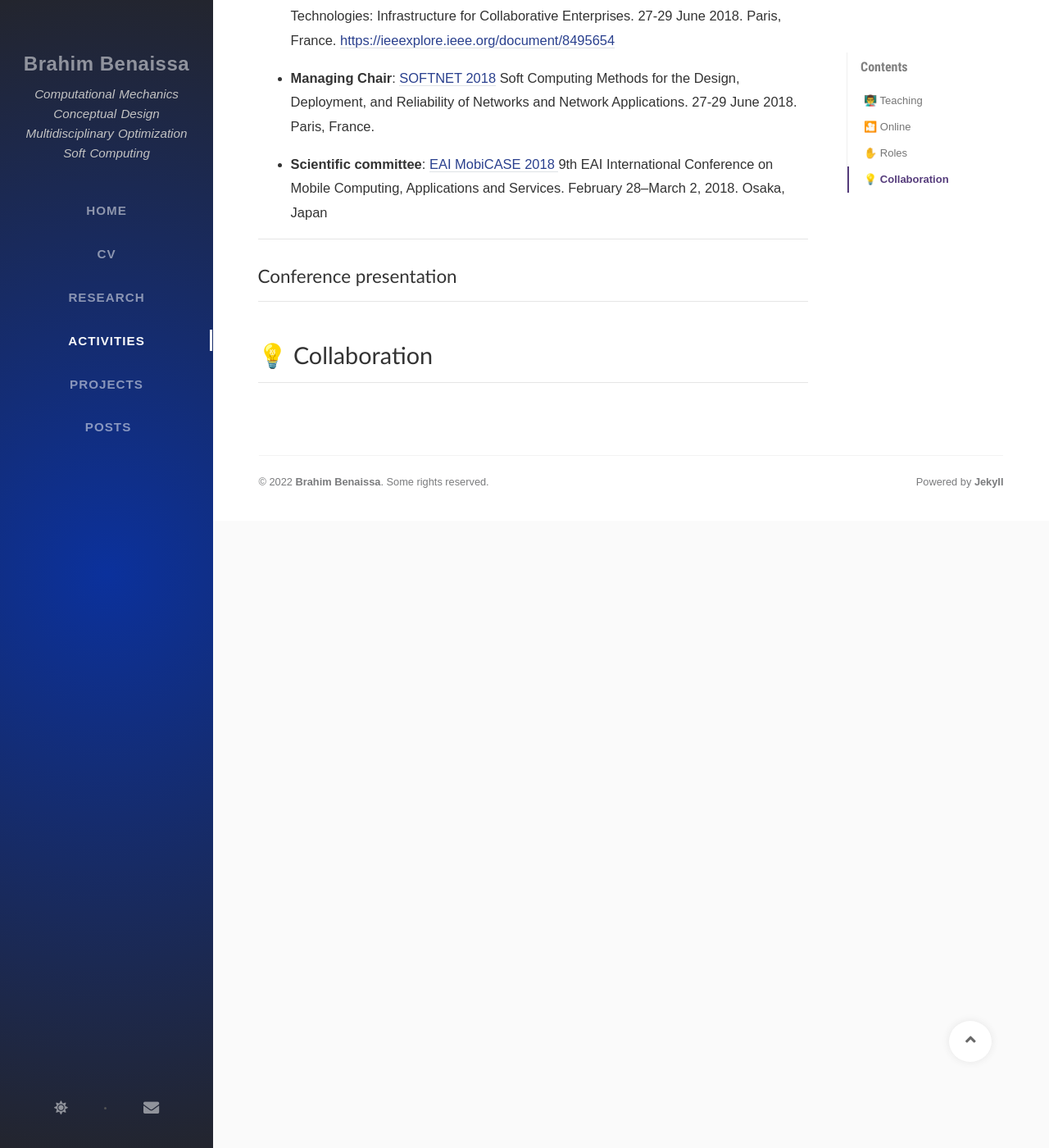
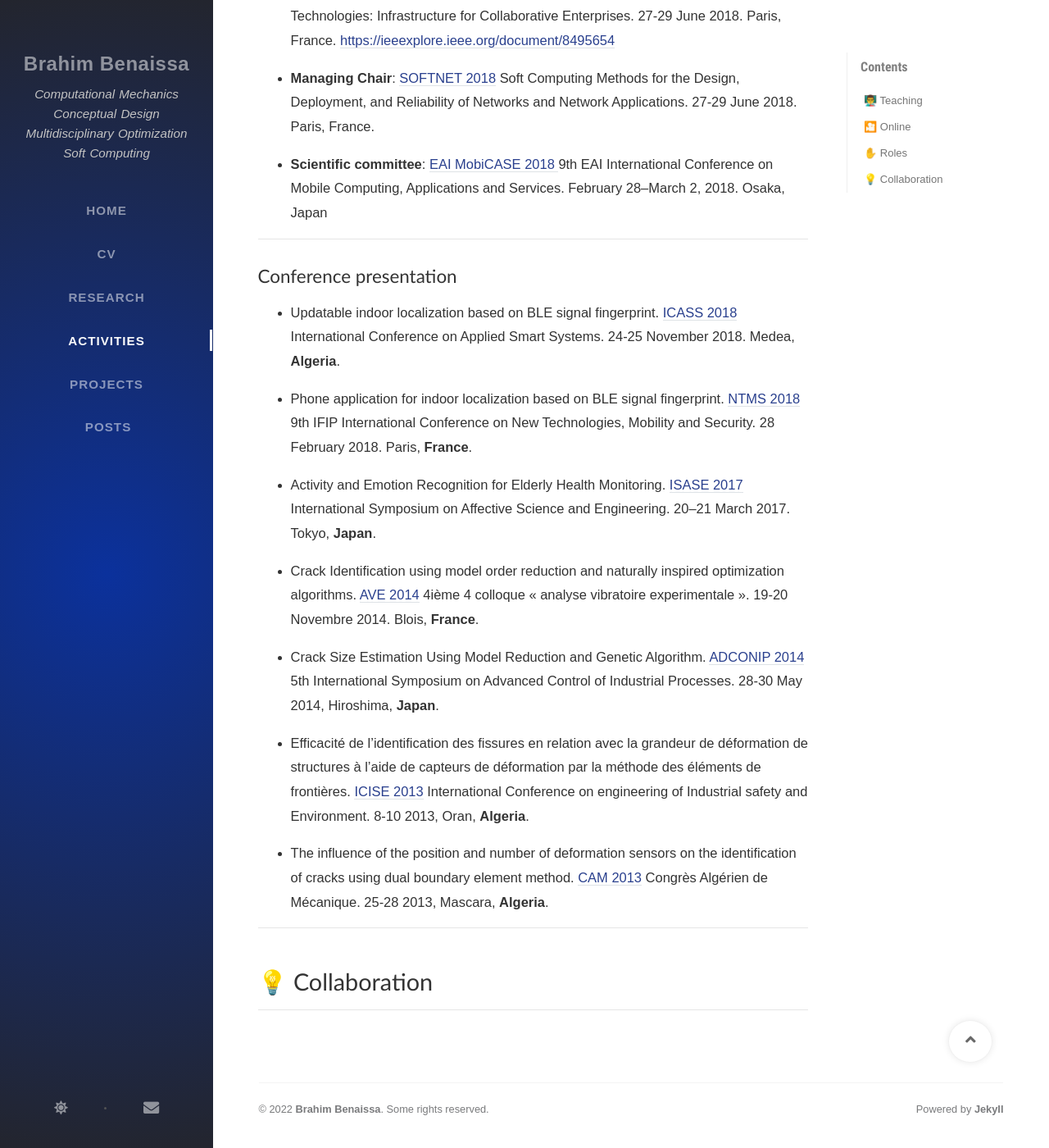
Before and after one commit to Brahim-Benaissa/Brahim-Benaissa.github.io, a Jekyll site: the page built from tabs/activities.md, in a window 1280 px wide and 1400 px high, scrolled down 2478 px. Shown: the whole window at 82% size. Built offline with Jekyll 4.4.1, drawn with Linux system fonts in a browser that asks for light colours; nearby versions of some CDN libraries; some web fonts are replaced; comment, search, counter and statistics services are not loaded.

Commit message:
Update activities.md

```diff
--- a/tabs/activities.md
+++ b/tabs/activities.md
@@ -92,7 +92,19 @@ toc: true
 
 ## Conference presentation
 
+- Updatable indoor localization based on BLE signal fingerprint. <a href="https://ieeexplore.ieee.org/xpl/conhome/8642804/proceeding" target="_blank"> ICASS 2018 </a>  International Conference on Applied Smart Systems. 24-25 November 2018. Medea, **Algeria**.
 
+- Phone application for indoor localization based on BLE signal fingerprint. <a href="https://dblp.org/db/conf/ntms/ntms2018.html" target="_blank"> NTMS 2018 </a> 9th IFIP International Conference on New Technologies, Mobility and Security. 28 February 2018. Paris, **France**.
+
+- Activity and Emotion Recognition for Elderly Health Monitoring. <a href="https://www.isase-ke.org/conference/isase2017" target="_blank"> ISASE 2017</a> International Symposium on Affective Science and Engineering.  20–21 March 2017. Tokyo, **Japan**.
+
+- Crack Identification using model order reduction and naturally inspired optimization algorithms. <a href="https://ave2014.sciencesconf.org/index.html" target="_blank"> AVE 2014</a> 4ième 4 colloque « analyse vibratoire experimentale ».  19-20 Novembre 2014. Blois, **France**.
+
+- Crack Size Estimation Using Model Reduction and Genetic Algorithm. <a href="https://folk.ntnu.no/skoge/prost/proceedings/adconip-2014/" target="_blank"> ADCONIP 2014</a> 5th International Symposium on Advanced Control of Industrial Processes.  28-30 May 2014, Hiroshima,  **Japan**.
+
+- Efficacité de l’identification des fissures en relation avec la grandeur de déformation de structures à l’aide de capteurs de déformation par la méthode des éléments de frontières. <a href="https://www.univ-oran1.dz/rencontres/icise13/" target="_blank"> ICISE 2013</a> International Conference on engineering of Industrial safety and Environment.  8-10 2013, Oran, **Algeria**.
+
+- The influence of the position and number of deformation sensors on the identification of cracks using dual boundary element method. <a href="https://cam-dz.org/" target="_blank"> CAM 2013</a> Congrès Algérien de Mécanique.  25-28 2013, Mascara, **Algeria**.
 
 ---
 
```
